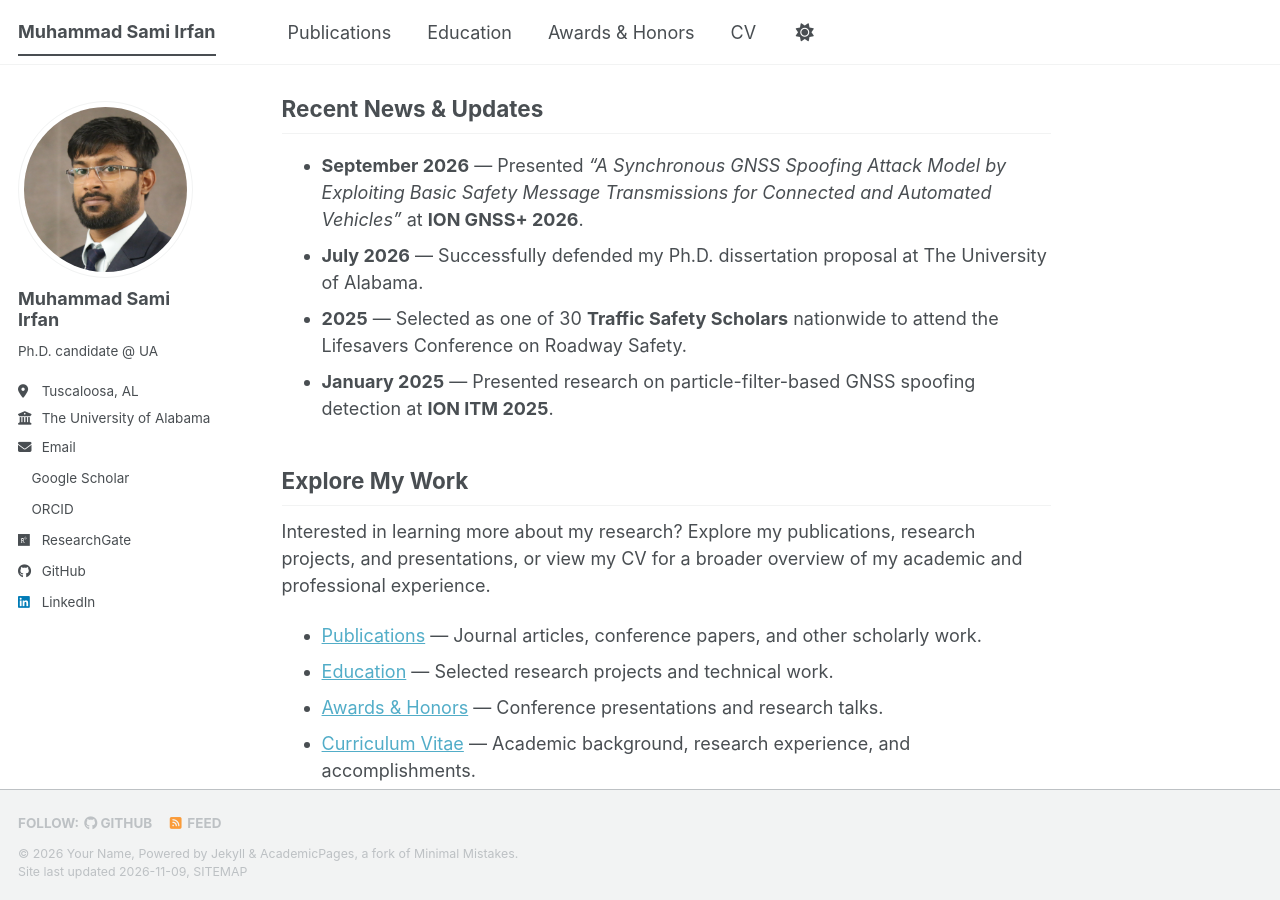
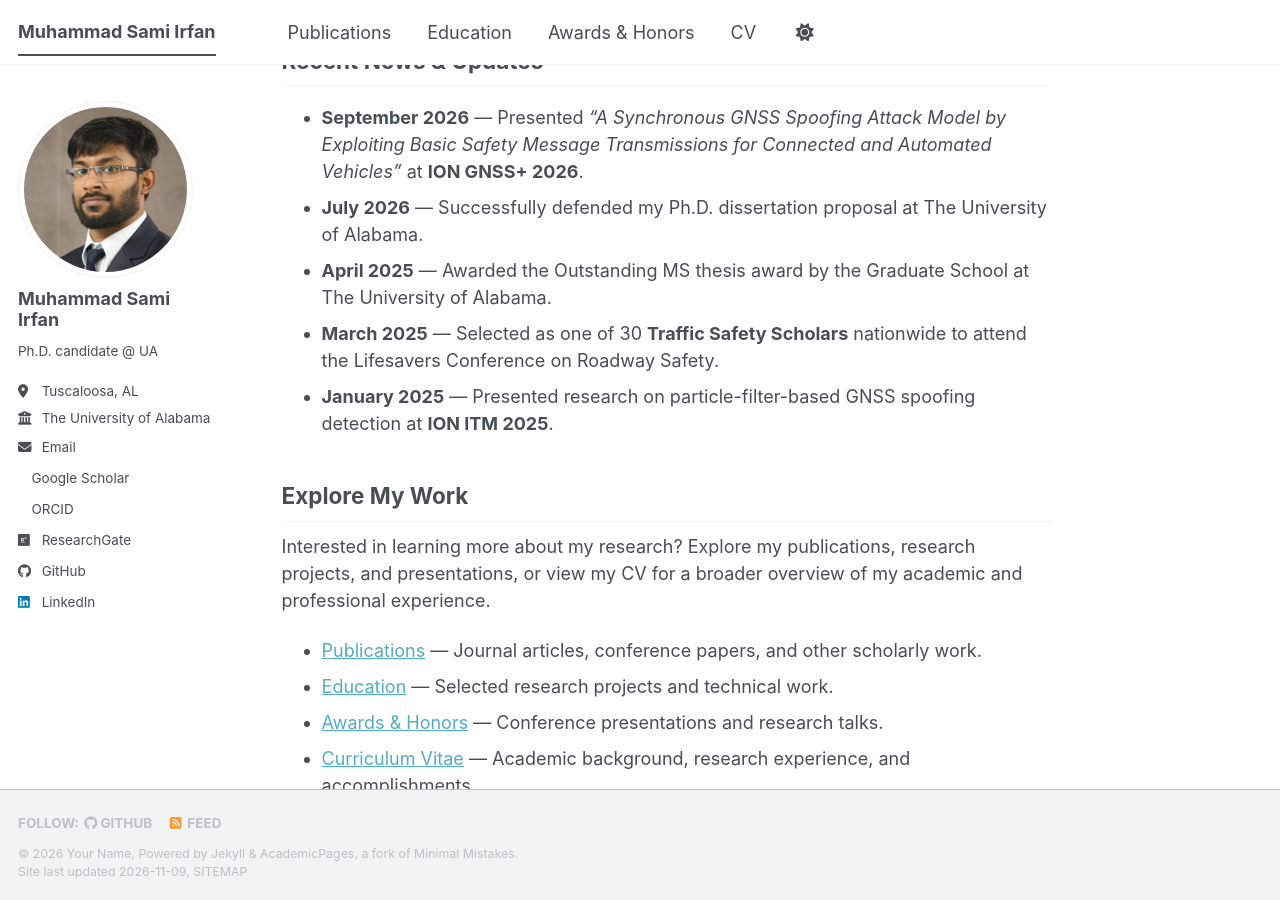
Before and after one commit to Sami-Irfan/sami-irfan.github.io, a Jekyll site: the page built from _pages/about.md, in a window 1280 px wide and 900 px high, scrolled down 1120 px. Built offline with Jekyll 4.4.1, drawn with Linux system fonts in a browser that asks for light colours; a style sheet for code colours, icons or effects is not loaded.

Commit message:
Fixed about page and updated awards

```diff
--- a/_pages/about.md
+++ b/_pages/about.md
@@ -51,7 +49,8 @@ then remove the Liquid comment tags around the next line.
 
 - **September 2026** — Presented *“A Synchronous GNSS Spoofing Attack Model by Exploiting Basic Safety Message Transmissions for Connected and Automated Vehicles”* at **ION GNSS+ 2026**.
 - **July 2026** — Successfully defended my Ph.D. dissertation proposal at The University of Alabama.
-- **2025** — Selected as one of 30 **Traffic Safety Scholars** nationwide to attend the Lifesavers Conference on Roadway Safety.
+- **April 2025** — Awarded the Outstanding MS thesis award by the Graduate School at The University of Alabama.
+- **March 2025** — Selected as one of 30 **Traffic Safety Scholars** nationwide to attend the Lifesavers Conference on Roadway Safety.
 - **January 2025** — Presented research on particle-filter-based GNSS spoofing detection at **ION ITM 2025**.
 
 ## Explore My Work
```
Also changed, not shown: other parts of _pages/about.md (+0 -2 lines).
